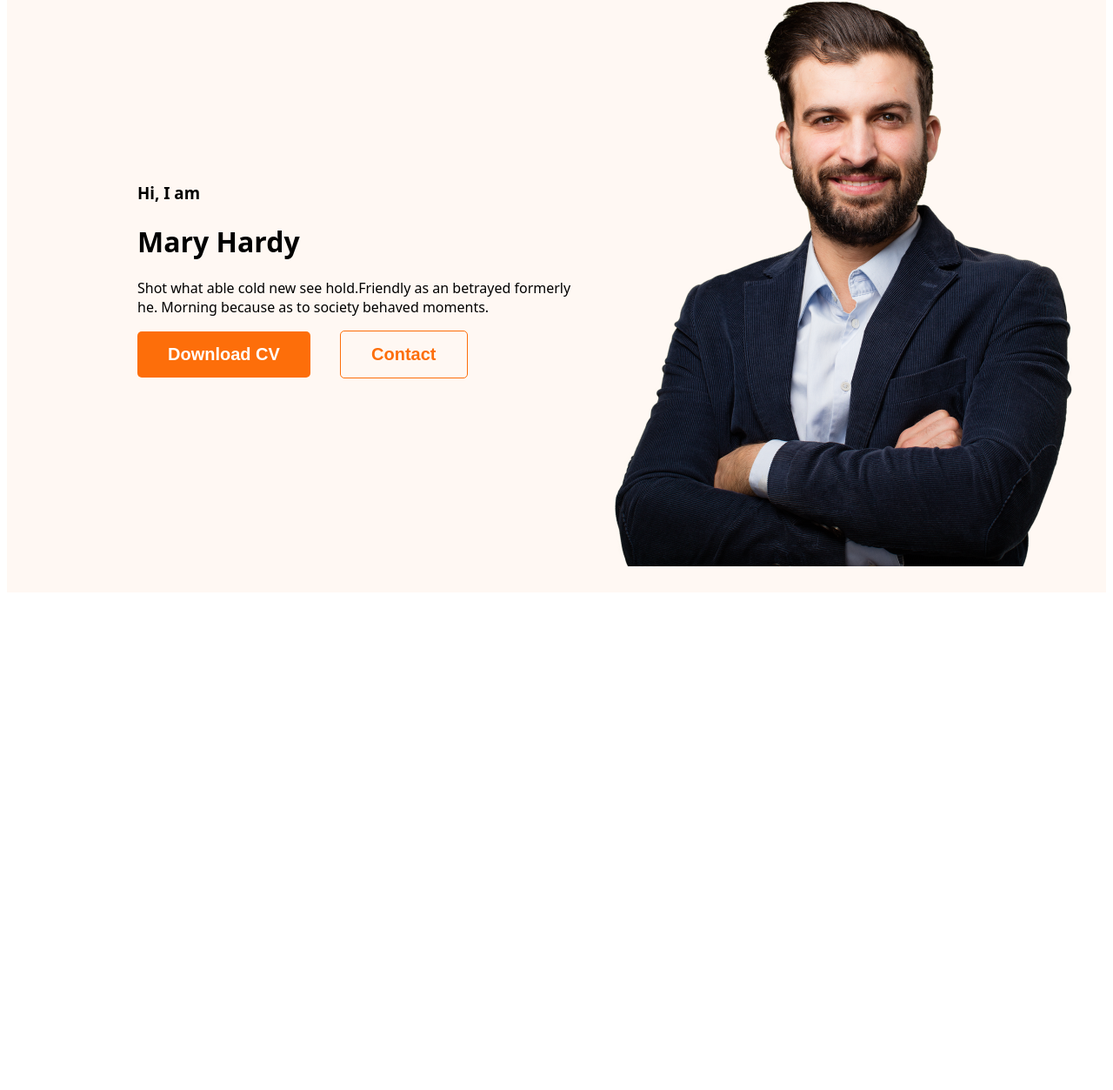
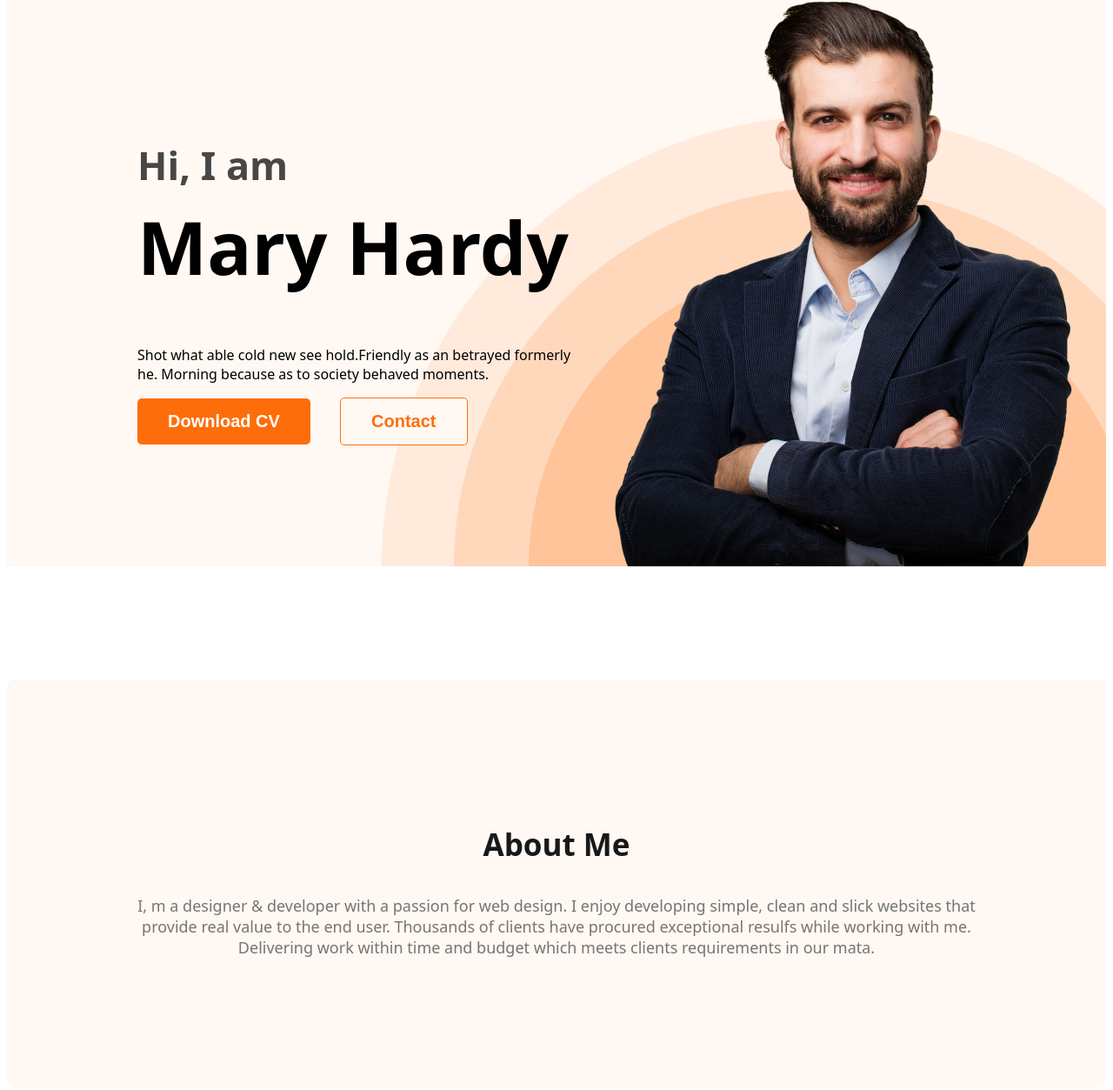
Before and after one commit to alaminsaleh/developer-portfolio, a plain HTML site: page index.html in a window 1280 px wide. Shown: the part 214-1467 px from the top of the page at 87% size. Before the commit the page ends 903 px from the top, so only its background shows below. Drawn offline with Linux system fonts and the light colour scheme.

Commit message:
about section created

```diff
--- a/index.html
+++ b/index.html
@@ -38,7 +38,12 @@
     </header>
 
     <main>
-
+        <section class="about">
+            <h3 class="section-title">About Me</h3>
+            <p class="section-description">
+                I, m a designer & developer with a passion for web design. I enjoy developing simple, clean and slick websites that provide real value to the end user. Thousands of clients have procured exceptional resulfs while working with me. Delivering work within time and budget which meets clients requirements in our mata.
+            </p>
+        </section>
 
     </main>
 
--- a/styles/portfolio.css
+++ b/styles/portfolio.css
@@ -5,6 +5,20 @@ body{
 
 }
 
+.section-title{
+    font-size: 35px;
+    text-align: center;
+    color: #181818;
+    font-weight: 700;
+}
+
+.section-description{
+    color: #757575;
+    font-size: 18px;
+    text-align: center;
+
+
+}
 
 /* Nav related styles */
 nav{
@@ -55,12 +69,16 @@ nav a{
 /* header related styles */
 .header{
     background-color: #FFF8F3;
+    background-image: url(../images/header_bg.png);
+    background-repeat: no-repeat;
+    background-position: bottom right;
 }
 
 .banner{
-    padding: 30px 30px 30px 150px;
+    padding: 30px 30px 0px 150px;
     display: flex;
     align-items: center;
+    justify-content:space-between;
 }
 
 .bcc{
@@ -80,3 +98,29 @@ nav a{
     width: 584px;
     height: 676px;
 }
+
+.banner-greting{
+    font-size: 45px;
+    font-weight: 600;
+    color:#474747;
+    margin-bottom: 0px;
+}
+
+.bannenr-title{
+    font-size: 85px;
+    margin-top: 5px;
+}
+
+.banner-content{
+    max-width: 500px;
+}
+
+/* Main sections styles */
+
+/* about section styles */
+.about{
+    padding: 131px;
+    background-color: #FFF8F3;
+    margin: 130px 0;
+    border-radius: 10px;
+}
```
